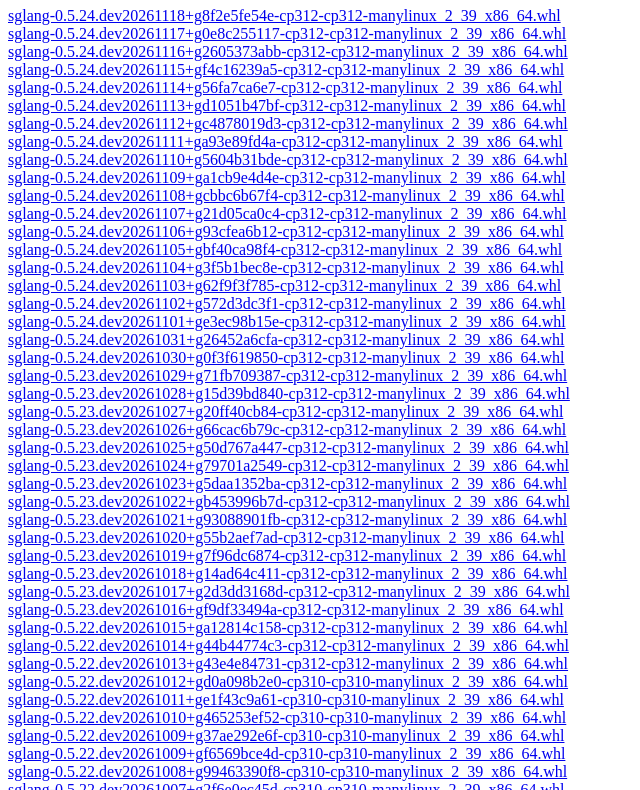
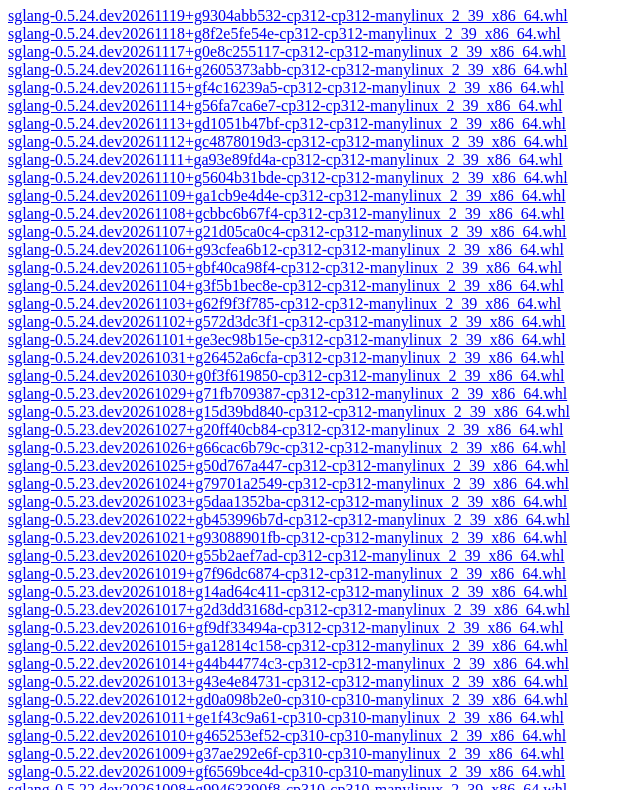
Before and after one commit to sgl-project/whl, a plain HTML site: page cu130/sglang/index.html in a window 1280 px wide. Shown: the part 73-863 px from the top of the page, without its empty margins (0-640 px from the left). Drawn offline with Linux system fonts and the light colour scheme.

Commit message:
Update cu130 nightly wheel index for commit 9304abb532

```diff
--- a/cu130/sglang/index.html
+++ b/cu130/sglang/index.html
@@ -1,5 +1,6 @@
 <!DOCTYPE html>
 <h1>SGLang Nightly Wheels (cu130)</h1>
+<a href="https://github.com/sgl-project/whl/releases/download/nightly-2026-11-19-9304abb532/sglang-0.5.24.dev20261119+g9304abb532-cp312-cp312-manylinux_2_39_x86_64.whl#sha256=a5e35c597ae3547d1dff4e0671b5345f901ca8fb6400bc26779a084153d0cc07">sglang-0.5.24.dev20261119+g9304abb532-cp312-cp312-manylinux_2_39_x86_64.whl</a><br>
 <a href="https://github.com/sgl-project/whl/releases/download/nightly-2026-11-18-8f2e5fe54e/sglang-0.5.24.dev20261118+g8f2e5fe54e-cp312-cp312-manylinux_2_39_x86_64.whl#sha256=61a3b7932a6dcdb45e311f65b759ad4a7162959ced876ff849ffb31f7e157a05">sglang-0.5.24.dev20261118+g8f2e5fe54e-cp312-cp312-manylinux_2_39_x86_64.whl</a><br>
 <a href="https://github.com/sgl-project/whl/releases/download/nightly-2026-11-17-0e8c255117/sglang-0.5.24.dev20261117+g0e8c255117-cp312-cp312-manylinux_2_39_x86_64.whl#sha256=4eecfa989153cfbcd477887a198fc0550b06531397fe960538d2d6fd6816c9be">sglang-0.5.24.dev20261117+g0e8c255117-cp312-cp312-manylinux_2_39_x86_64.whl</a><br>
 <a href="https://github.com/sgl-project/whl/releases/download/nightly-2026-11-16-2605373abb/sglang-0.5.24.dev20261116+g2605373abb-cp312-cp312-manylinux_2_39_x86_64.whl#sha256=4acb62133433d055d043141ba034c3f088a4d68fababa223ec9c30e074a7aea1">sglang-0.5.24.dev20261116+g2605373abb-cp312-cp312-manylinux_2_39_x86_64.whl</a><br>
```
